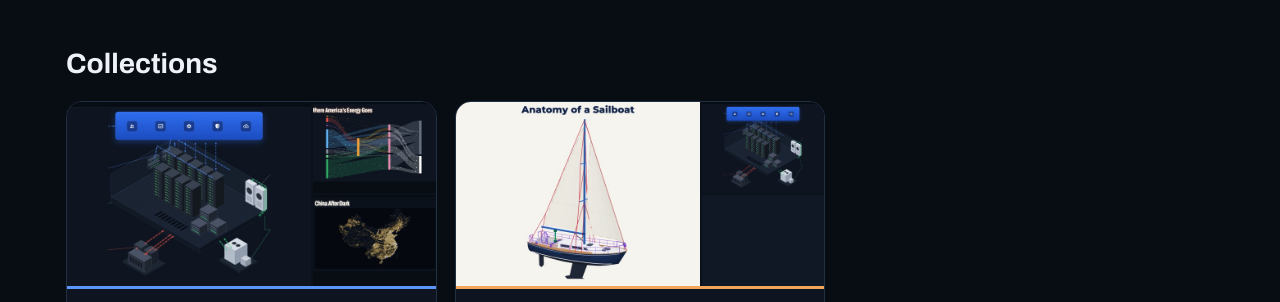
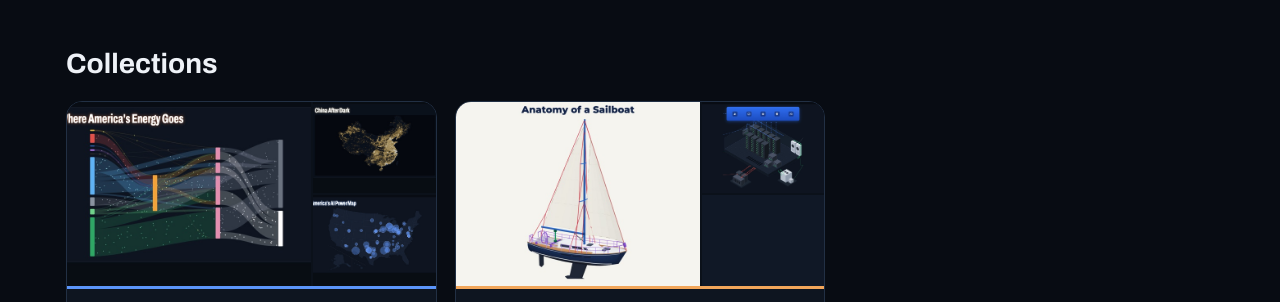
Before and after one commit to mekhatria/interactive-chart, a plain HTML site: page index.html in a window 1280 px wide. Shown: the part 256-558 px from the top of the page. Drawn offline with Linux system fonts and the light colour scheme.

Commit message:
List Inside an AI Data Center under Anatomy only
Co-Authored-By: Claude Opus 5.5 <noreply@anthropic.com>

```diff
--- a/catalog.js
+++ b/catalog.js
@@ -22,7 +22,7 @@ window.CATALOG = {
       desc: 'A 3D sailboat you can turn. Hover a part, or switch on every label, to see what each one does.'
     },
     {
-      id: 'ai-data-center', title: 'Inside an AI Data Center', cats: ['anatomy', 'energy'], isNew: true,
+      id: 'ai-data-center', title: 'Inside an AI Data Center', cats: ['anatomy'], isNew: true,
       tags: ['Diagram', 'Interactive'], thumb: '/thumbs/ai-data-center.jpg', href: '/anatomy/ai-data-center/',
       desc: 'Compute, storage, networking, power and cooling. Hover any part to see what it does and how it connects.'
     },
```
Also changed, not shown: energy/index.html (+1 -1 lines).
